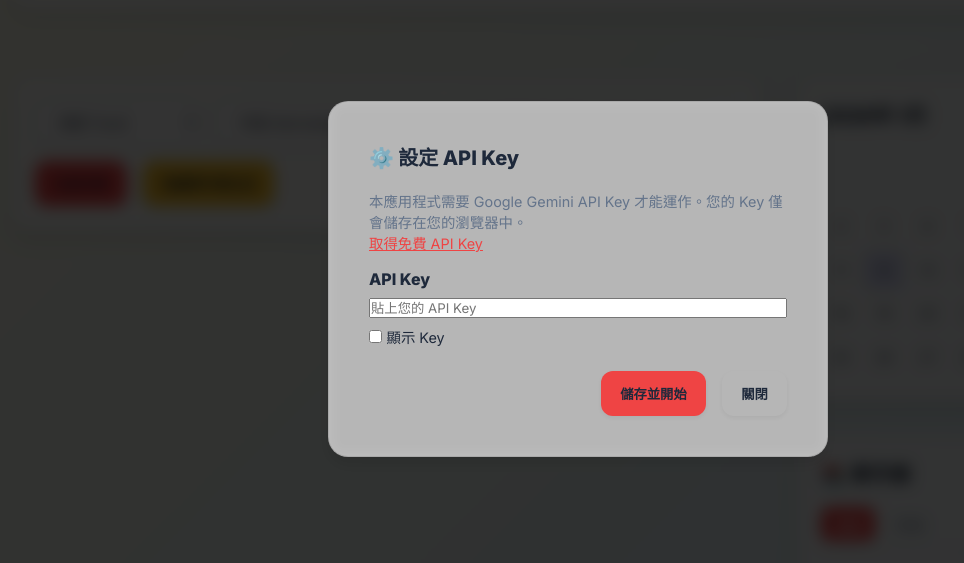
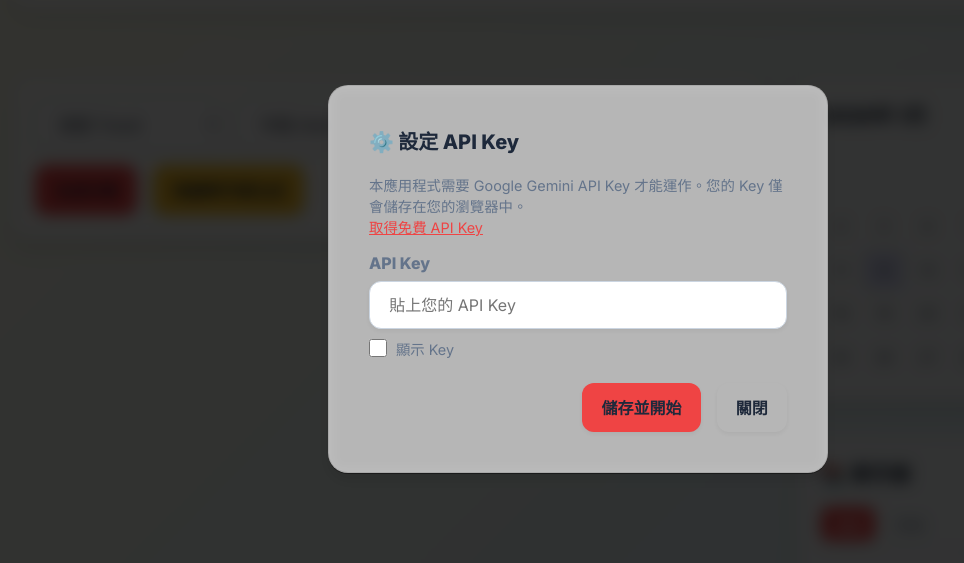
Before and after one commit to koitsuzu/EN-READING, a plain HTML site: page index.html in a window 1280 px wide. Shown: the part 121-684 px from the top of the page, without its empty margins (62-1026 px from the left). Drawn offline with Linux system fonts and the light colour scheme.

Commit message:
Style: Enhance API Key input and checkbox styling

```diff
--- a/index.css
+++ b/index.css
@@ -85,6 +85,7 @@
 }
 
 input[type="text"],
+input[type="password"],
 select,
 button {
     background: white;
@@ -95,16 +96,31 @@
     outline: none;
     transition: var(--transition);
     box-shadow: 0 2px 4px rgba(0, 0, 0, 0.05);
+    font-size: 1rem;
 }
 
-input[type="radio"] {
+input[type="text"]:focus,
+input[type="password"]:focus,
+select:focus {
+    border-color: var(--primary);
+    box-shadow: 0 0 0 3px rgba(239, 68, 68, 0.15);
+}
+
+input[type="radio"],
+input[type="checkbox"] {
     cursor: pointer;
     accent-color: var(--primary);
+    width: 1.1rem;
+    height: 1.1rem;
+    vertical-align: middle;
+    margin-right: 0.3rem;
 }
 
-select option {
-    background: white;
-    color: var(--text-main);
+label {
+    cursor: pointer;
+    vertical-align: middle;
+    color: var(--text-muted);
+    font-weight: 500;
 }
 
 input[type="text"] {
--- a/index.html
+++ b/index.html
@@ -4,7 +4,7 @@
 <head>
     <meta charset="UTF-8">
     <meta name="viewport" content="width=device-width, initial-scale=1.0">
-    <title>Vibe Web3 - 英語學習 AI 助理</title>
+    <title>Vibe 英語學習 AI 助理</title>
     <link rel="stylesheet" href="index.css">
     <link rel="preconnect" href="https://fonts.googleapis.com">
     <link rel="preconnect" href="https://fonts.gstatic.com" crossorigin>
```
